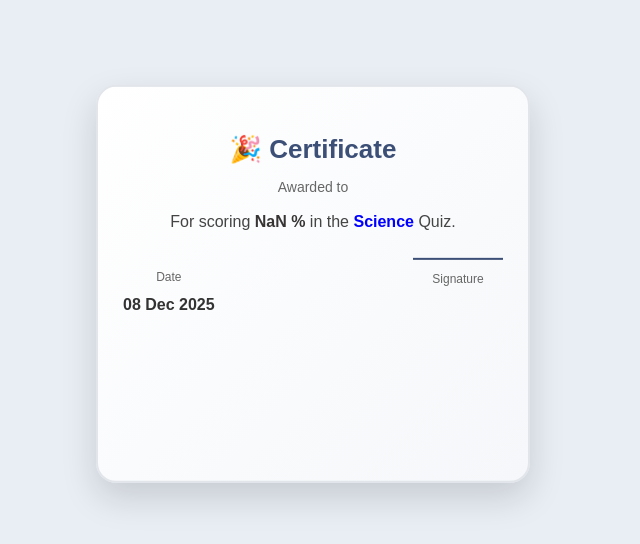
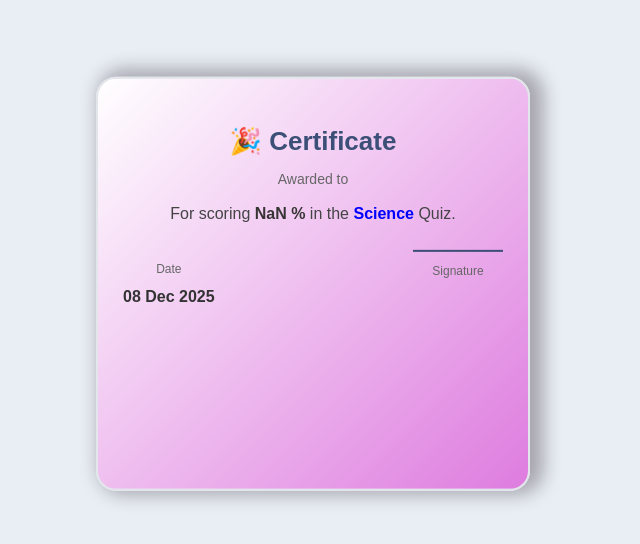
Before and after one commit to Ankit-Roshan/social-quiz-app, a plain HTML site: page certificate.html in a window 1280 px wide. Shown: the part 110-654 px from the top of the page, without its empty margins (327-967 px from the left). Drawn offline with Linux system fonts and the light colour scheme.

Commit message:
certificate page resize

```diff
--- a/certificate.css
+++ b/certificate.css
@@ -11,12 +11,14 @@ body {
 
 /* CARD STYLE CERTIFICATE */
 .cert-card {
-    height: 43vh;
+    height: 28vh;
     width: 380px;
     padding: 25px 25px;
     border-radius: 20px;
-    background: linear-gradient(135deg, #ffffff 0%, #f5f7fa 100%);
-    box-shadow: 0 15px 35px rgba(0,0,0,0.15);
+    background: linear-gradient(135deg, #ffffff 0%, #de7cdf 100%);
+    /* box-shadow: 0 15px 35px rgba(0,0,0,0.15); */
+    box-shadow: 8px -2px 18px 6px rgba(15, 2, 15, 0.3);
+
     text-align: center;
     border: 2px solid #e2e6eb;
     animation: float 3s ease-in-out infinite;
@@ -81,3 +83,9 @@ body {
     font-size: 12px;
     color: #666;
 }
+
+@media screen and (min-width: 600px) {
+   .cert-card {
+    height: 45vh;
+}
+}
```
Also changed, not shown: index.html (+4 -1 lines), images/bgpurple.jpg (added).
